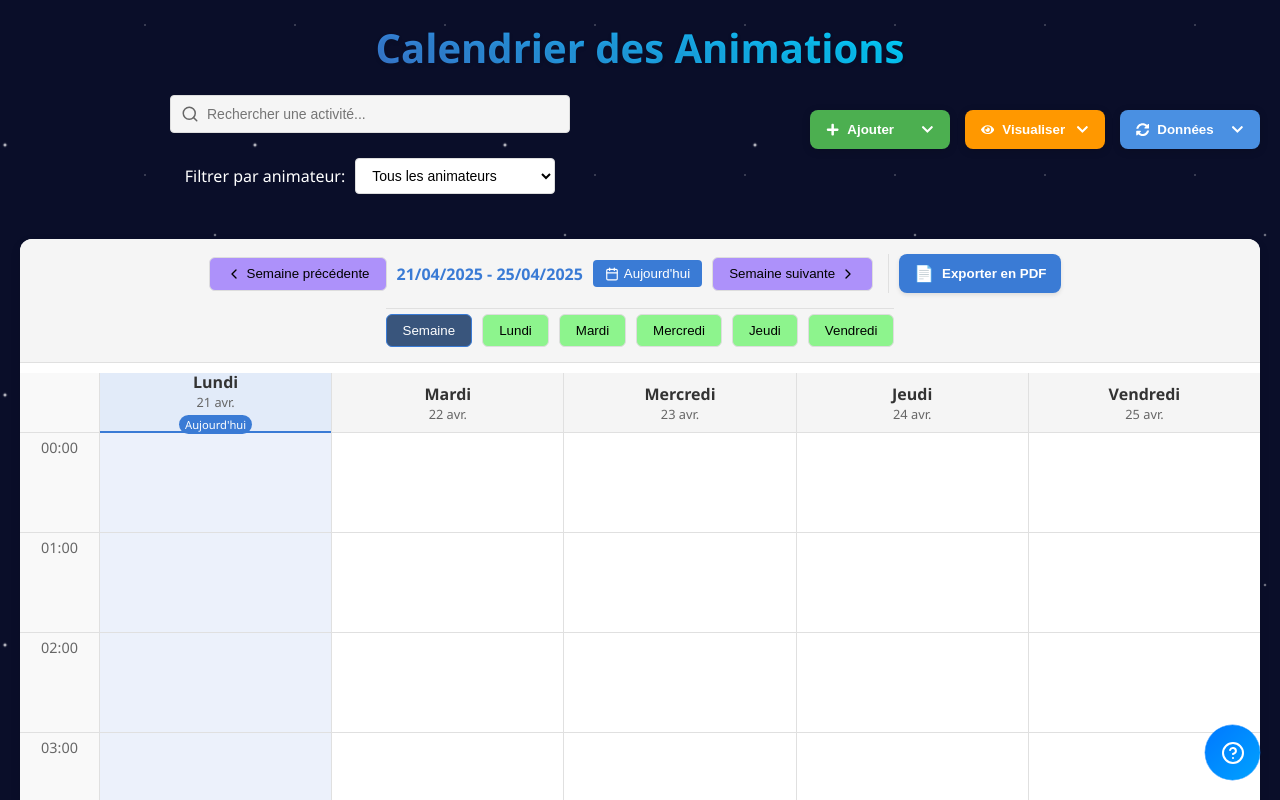
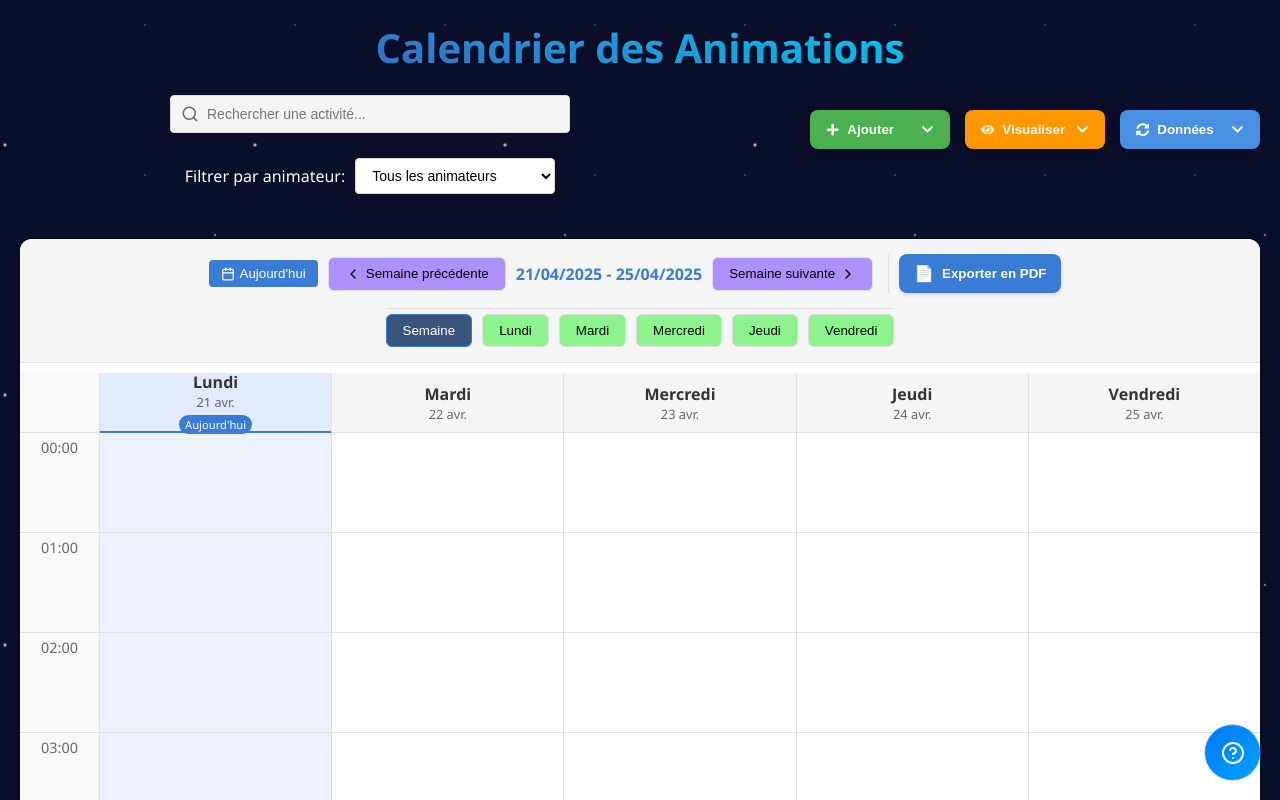
Before and after one commit to Chrstn67/planimation, a React (Vite) app: page / in a window 1280 px wide. Shown: the top 800 px of the page. Built offline with nearby package versions, Linux system fonts and the light colour scheme.

Commit message:
Ajustements CSS

```diff
--- a/src/components/Calendar.jsx
+++ b/src/components/Calendar.jsx
@@ -520,6 +520,9 @@ export default function Calendar({
       <div className="calendar-header">
         <div className="header-top-section">
           <div className="week-navigation">
+            <button className="today-button" onClick={goToToday}>
+              <CalendarIcon size={14} /> Aujourd'hui
+            </button>
             <button onClick={() => changeWeek(-1)}>
               <ChevronLeft size={16} /> Semaine précédente
             </button>
@@ -530,9 +533,6 @@ export default function Calendar({
                     "fr-FR"
                   )} - ${weekDates.dates[4].toLocaleDateString("fr-FR")}`}
               </span>
-              <button className="today-button" onClick={goToToday}>
-                <CalendarIcon size={14} /> Aujourd'hui
-              </button>
             </div>
             <button onClick={() => changeWeek(1)}>
               Semaine suivante <ChevronRight size={16} />
```
